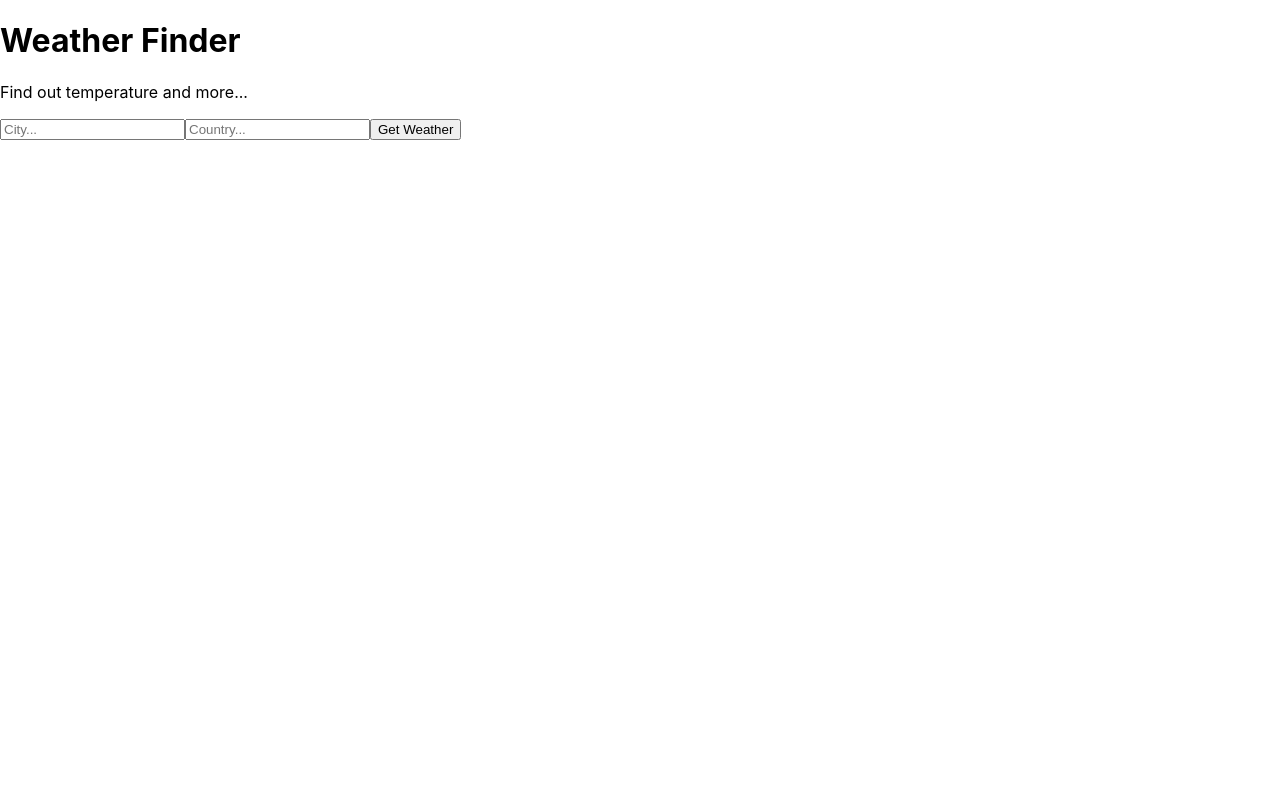
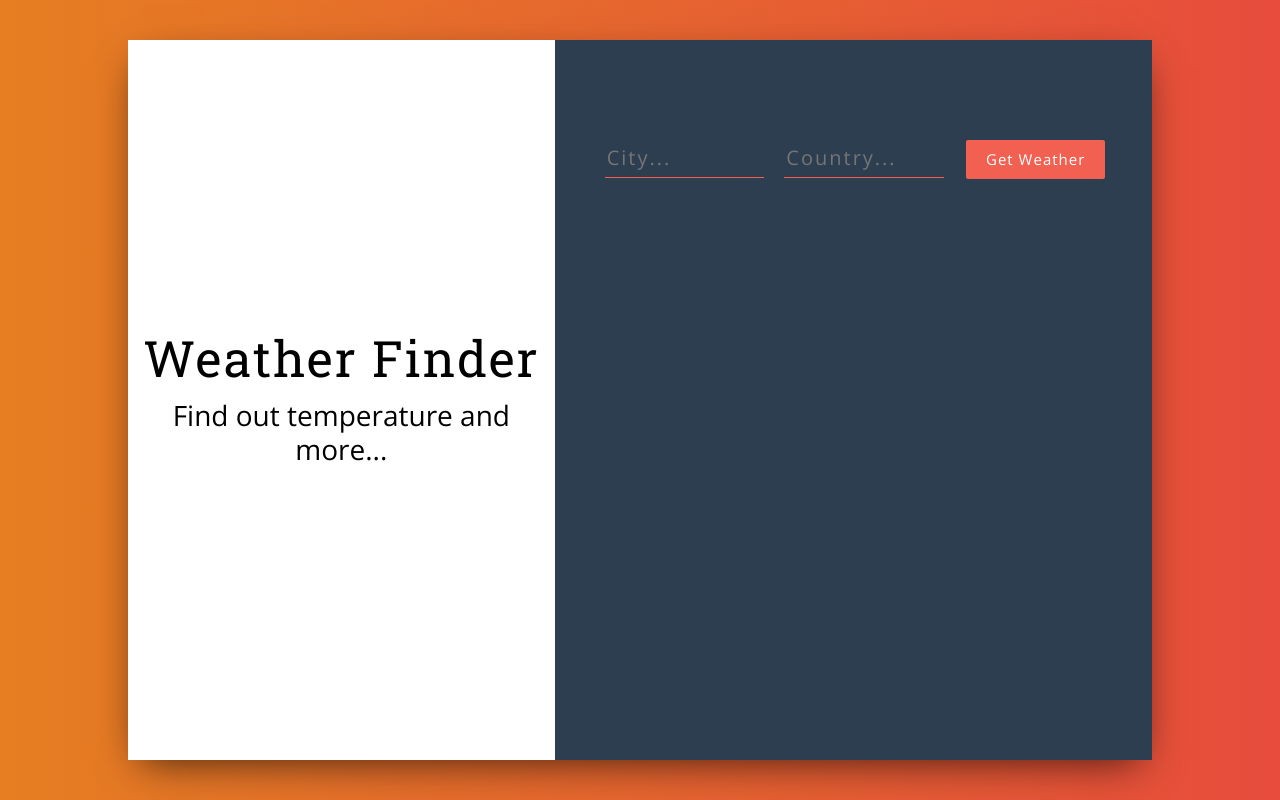
Before and after one commit to erosales95/react-weather-app, a React (Create React App) app in the folder weather-app/: page / in a window 1280 px wide. Built offline with nearby package versions, Linux system fonts and the light colour scheme.

Commit message:
finished the tutorial

```diff
--- a/weather-app/package.json
+++ b/weather-app/package.json
@@ -3,6 +3,7 @@
   "version": "0.1.0",
   "private": true,
   "dependencies": {
+    "bootstrap": "^4.2.1",
     "react": "^16.7.0",
     "react-dom": "^16.7.0",
     "react-scripts": "2.1.3"
--- a/weather-app/src/App.css
+++ b/weather-app/src/App.css
@@ -0,0 +1,127 @@
+@import url('https://fonts.googleapis.com/css?family=Merriweather:100,200,300,300i,400,400i,700');
+@import url('https://fonts.googleapis.com/css?family=Roboto+Slab:400,700');
+@import url('https://fonts.googleapis.com/css?family=Open+Sans:300,400');
+
+body {
+  font-family: "Open Sans", serif;
+}
+
+.wrapper {
+  background: linear-gradient(to right, #e67e22, #e74c3c);
+  height: 100vh;
+  display: flex;
+  justify-content: center;
+  align-items: center;
+}
+
+.main {
+  height: 90vh;
+  background: #fff;
+  box-shadow: 0px 13px 40px -13px rgba(0,0,0,0.75);
+  width: 80%;
+  margin: 0 auto;
+}
+
+.title-container {
+  height: 90vh;
+  /* background: url("img/bg.jpg") center center no-repeat; */
+  background-size: cover;
+  display: flex;
+  align-items: center;
+  justify-content: center;
+  text-align: center;
+  color: #000;
+}
+
+.title-container__title {
+  font-size: 50px;
+  letter-spacing: 2px;
+  line-height: 1.3;
+  font-family: 'Roboto Slab', serif;
+}
+
+.title-container__subtitle {
+  font-style: italic;
+  font-weight: 100;
+  letter-spacing: 1px;
+  line-height: 1.5;
+  font-family: "Merriweather", serif;
+}
+
+.form-container {
+  background-color: #2c3e50;
+  height: 90vh;
+  padding-top: 100px;
+  padding-left: 50px;
+}
+
+input[type="text"] {
+  background-color: transparent;
+  border: 0;
+  border-bottom: solid 1px #f16051;
+  width: 30%;
+  padding-bottom: 4px;
+  color: #fff !important;
+  font-weight: lighter;
+  letter-spacing: 2px;
+  margin-bottom: 30px;
+  margin-right: 20px;
+  font-size: 20px;
+}
+
+input[type="text"] {
+    outline: none;
+}
+
+input:-webkit-autofill {
+    -webkit-box-shadow: 0 0 0 30px #2c3e50 inset;
+    -webkit-text-fill-color: #fff !important;
+}
+
+button {
+  border: 0;
+  padding: 8px 20px;
+  margin: 0 2px;
+  border-radius: 2px;
+  font-weight: lighter;
+  letter-spacing: 1px;
+  font-size: 15px;
+  cursor: pointer;
+  background-color: #f16051;
+  color: #fff;
+  font-weight: 100;
+}
+
+button:active {
+  outline: none;
+}
+
+.weather__info {
+  width: 60%;
+  font-size: 20px;
+  font-weight: 200;
+  letter-spacing: 2px;
+}
+
+.weather__key {
+  color: #f16051;
+  border-bottom: solid 2px rgba(255,255,255,0.06);
+  padding: 20px 0 20px 0;
+  font-weight: 400;
+}
+
+.weather__key:last-child {
+  border: 0;
+}
+
+.weather__value {
+  color: #fff;
+  font-weight: 200;
+}
+
+.weather__error {
+  color: #f16051;
+  font-size: 20px;
+  letter-spacing: 1px;
+  font-weight: 200;
+}
--- a/weather-app/src/App.js
+++ b/weather-app/src/App.js
@@ -45,7 +45,16 @@
   render() {
     return (
       <div>
+        <div className="wrapper">
+          <div className="main">
+            <div className="container">
+              <div className="row">
+
+                <div className="col-5 title-container">
                   <Titles />
+                </div>
+
+                <div className="col-7 form-container">
                   <Form getWeather={this.getWeather} />
                   <Weather
                     temperature={this.state.temperature}
@@ -56,6 +65,11 @@
                     error={this.state.error}
                   />
                 </div>
+              </div> {/* end row */}
+            </div> {/* end container */}
+          </div> {/* end main */}
+        </div> {/* end wrapper */}
+      </div>// end first div
     );
   }
 }
--- a/weather-app/src/components/Titles.js
+++ b/weather-app/src/components/Titles.js
@@ -2,9 +2,9 @@
 
 const Titles = () => (
     <div>
-        <h1>Weather Finder</h1>
+        <h1 className="title-container__title">Weather Finder</h1>
 
-        <p>Find out temperature and more...</p>
+        <h3 className="title-container__subtitles">Find out temperature and more...</h3>
     </div>
 );
 export default Titles;
--- a/weather-app/src/components/Weather.js
+++ b/weather-app/src/components/Weather.js
@@ -1,12 +1,30 @@
 import React from "react";
 
 const Weather = props => (
-    <div>
-        {props.city && props.country && <p>Location: {props.city}, {props.country}</p>}
-        {props.temperature && <p>Temperature: {props.temperature}</p>}
-        {props.humidity && <p>Humidity: {props.humidity}</p>}
-        {props.description && <p>Conditions: {props.description}</p>}
-        {props.error && <p>{props.error}</p>}
+    <div className="weather__info">
+        {
+            props.city && props.country && <p className="weather__key">Location:
+            <span className="weather__value"> {props.city}, {props.country}</span>
+            </p>
+        }
+        {
+            props.temperature && <p className="weather__key">Temperature:
+                <span className="weather__value"> {props.temperature}°F</span>
+            </p>
+        }
+        {
+            props.humidity && <p className="weather__key">Humidity:
+                <span className="weather__value"> {props.humidity}%</span>
+            </p>
+        }
+        {
+            props.description && <p className="weather__key">Conditions:
+                <span className="weather__value"> {props.description}</span>
+            </p>
+        }
+        {
+            props.error && <p className="weather__error"> {props.error}</p>
+        }
     </div>
 
 )
--- a/weather-app/src/index.js
+++ b/weather-app/src/index.js
@@ -3,6 +3,8 @@
 import './index.css';
 import App from './App';
 import * as serviceWorker from './serviceWorker';
+import 'bootstrap/dist/css/bootstrap.min.css';
+import './App.css';
 
 ReactDOM.render(<App />, document.getElementById('root'));
 
```
Also changed, not shown: 1 other file (tests, documents, lock files or other folders). Lines whose indentation alone changed are shown as unchanged.
